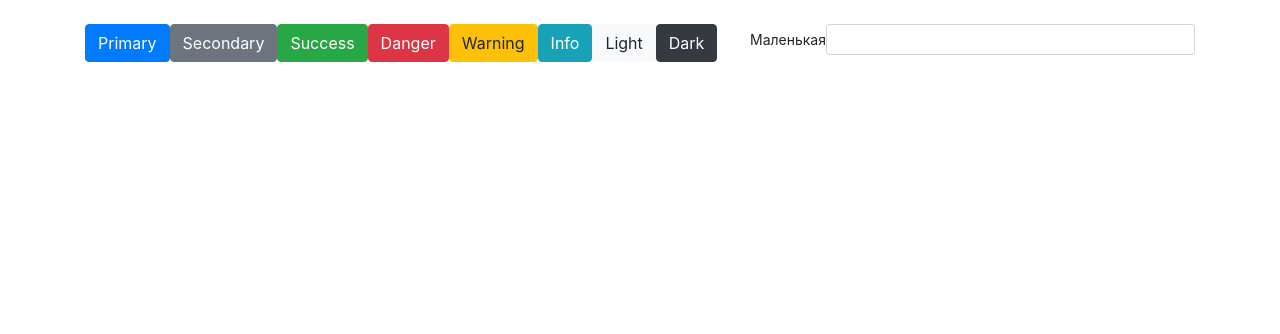
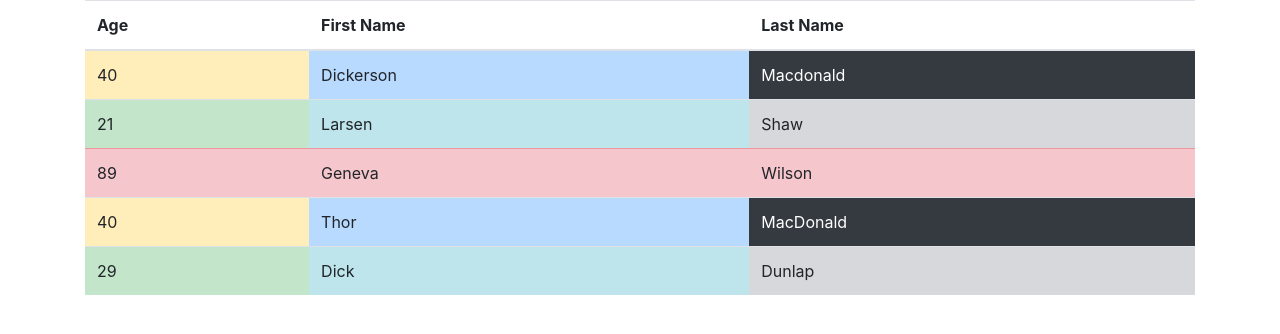
Before and after one commit to Luilaniel/vue, a Vue app: page / in a window 1280 px wide. Shown: the top 334 px of the page. Built offline with nearby package versions, Linux system fonts and the light colour scheme.

Commit message:
Створена таблиця

```diff
--- a/src/App.vue
+++ b/src/App.vue
@@ -1,15 +1,16 @@
 <template>
   <div id="app">
-    <ButtonComponent />
+    <TableComponent />
   </div>
 </template>
 
 <script>
-import ButtonComponent from './components/ButtonComponent.vue'
+import TableComponent from './components/TableComponent.vue'
+
 export default {
   name: 'App',
   components: {
-    ButtonComponent
+    TableComponent
   }
 }
 </script>
--- /dev/null
+++ b/src/components/TableComponent.vue
@@ -0,0 +1,51 @@
+<template>
+  <b-container>
+    <b-row>
+      <b-col cols="12">
+        <b-table :items="items"></b-table>
+      </b-col>
+    </b-row>
+  </b-container>
+</template>
+
+<script>
+export default {
+  name: "TableComponent",
+  data() {
+    return {
+      items: [
+        { age: 40,
+          first_name: 'Dickerson',
+          last_name: 'Macdonald',
+          _cellVariants: { age: 'warning', first_name: 'primary', last_name: 'dark' }
+        },
+        { age: 21,
+          first_name: 'Larsen',
+          last_name: 'Shaw',
+          _cellVariants: { age: 'success', first_name: 'info', last_name: 'secondary' }
+        },
+        { age: 89,
+          first_name: 'Geneva',
+          last_name: 'Wilson',
+          _rowVariant: 'danger'
+        },
+        { age: 40,
+          first_name: 'Thor',
+          last_name: 'MacDonald',
+          _cellVariants: { age: 'warning', first_name: 'primary', last_name: 'dark' }
+        },
+        { age: 29,
+          first_name: 'Dick',
+          last_name: 'Dunlap',
+          _cellVariants: { age: 'success', first_name: 'info', last_name: 'secondary' }
+        }
+      ]
+    }
+  }
+}
+
+</script>
+
+<style scoped>
+
+</style>
```
